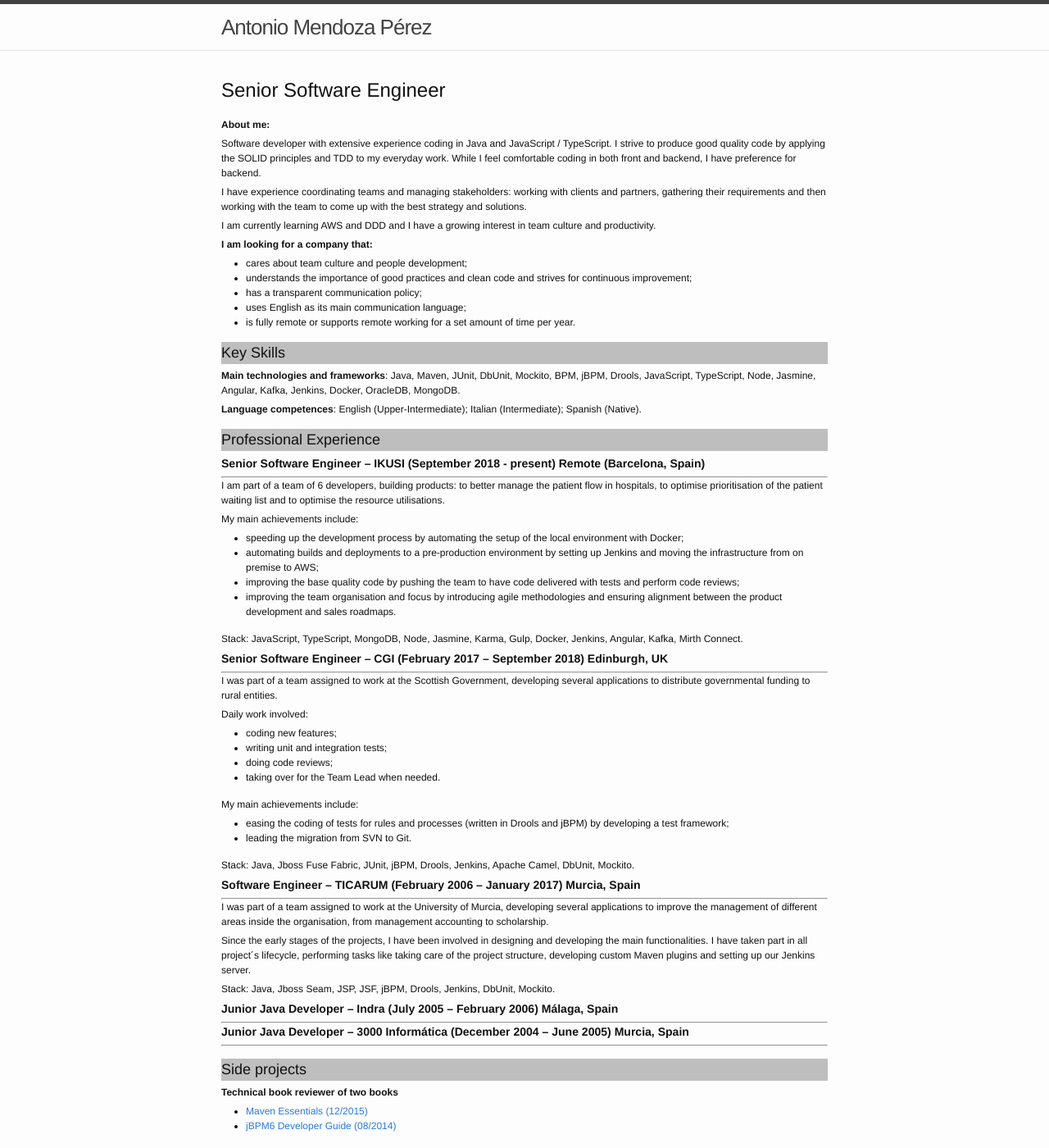
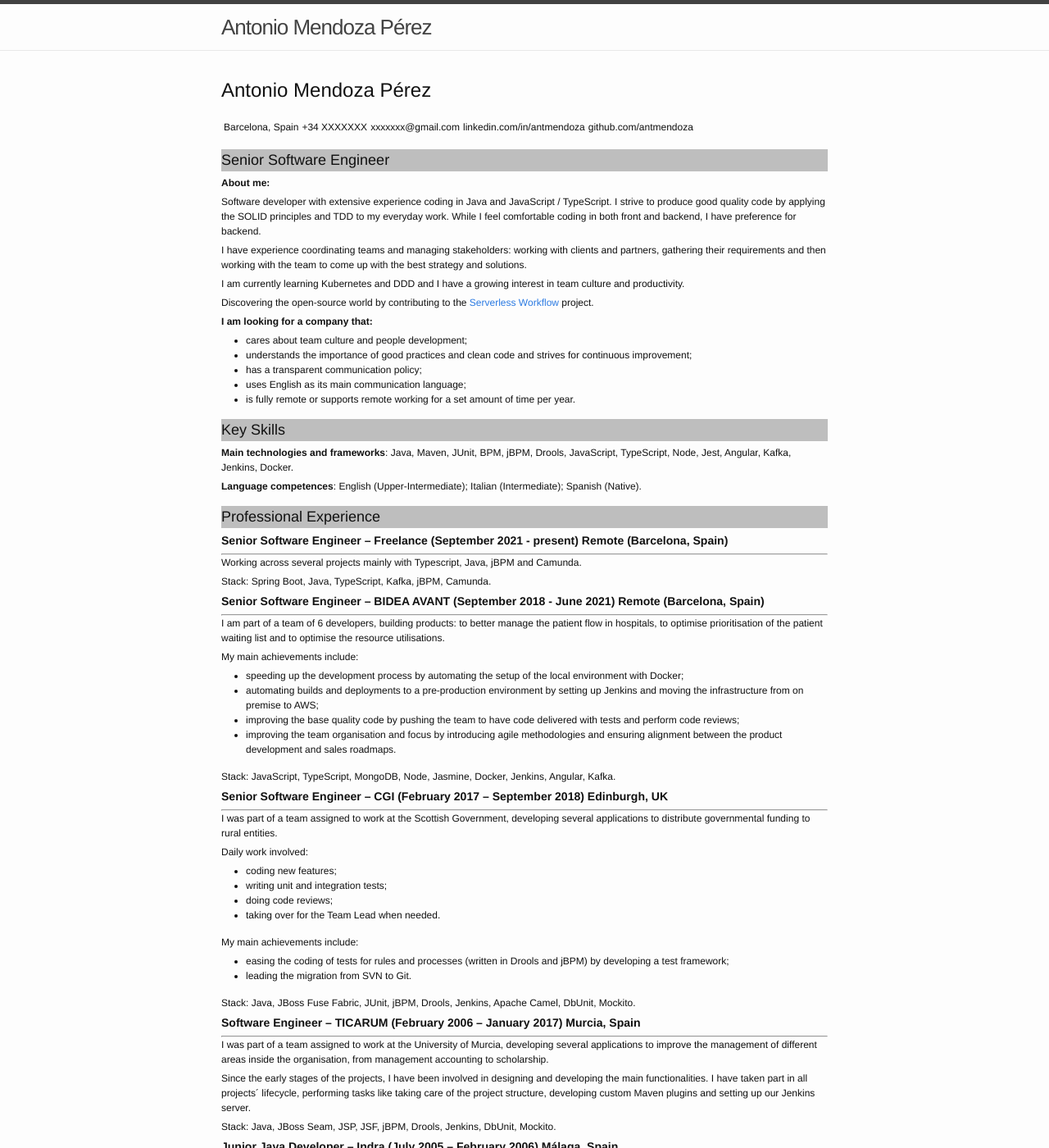
Before and after one commit to antmendoza/antmendoza.github.io, a Jekyll site: the page built from cv/en.md, in a window 1280 px wide and 1400 px high. Shown: the whole window at 82% size. Built offline with Jekyll 4.4.1, drawn with Linux system fonts in a browser that asks for light colours; some of the changed text lies outside the part shown.

Commit message:
Update en.md

```diff
--- a/cv/en.md
+++ b/cv/en.md
@@ -1,10 +1,15 @@
 ---
 layout: cv
-title: CV Antonio Mendoza Perez - Last updated 09 Jan 2021
+title: CV Antonio Mendoza Perez - Last updated 12 Dec 2021
 permalink: /cv/en.html
 ---
 
-# Senior Software Engineer
+
+# Antonio Mendoza Pérez
+
+Barcelona, Spain | +34 XXXXXXX | xxxxxxx@gmail.com | linkedin.com/in/antmendoza | github.com/antmendoza
+
+## Senior Software Engineer
 
 **About me:**
 
@@ -12,10 +17,9 @@ Software developer with extensive experience coding in Java and JavaScript / Typ
 
 I have experience coordinating teams and managing stakeholders: working with clients and partners, gathering their requirements and then working with the team to come up with the best strategy and solutions.
 
-<!--//ADD Extreme programming practices as part of agile methodologies.
+I am currently learning Kubernetes and DDD and I have a growing interest in team culture and productivity.
 
--->
-I am currently learning AWS and DDD and I have a growing interest in team culture and productivity.
+Discovering the open-source world by contributing to the [Serverless Workflow](https://github.com/serverlessworkflow) project.
 
 **I am looking for a company that:**
 - cares about team culture and people development;
@@ -25,13 +29,19 @@ I am currently learning AWS and DDD and I have a growing interest in team cultur
 - is fully remote or supports remote working for a set amount of time per year.
 
 ## Key Skills
-**Main technologies and frameworks**: Java, Maven, JUnit, DbUnit, Mockito, BPM, jBPM, Drools, JavaScript, TypeScript, Node, Jasmine, Angular, Kafka, Jenkins, Docker, OracleDB, MongoDB.
+**Main technologies and frameworks**: Java, Maven, JUnit, BPM, jBPM, Drools, JavaScript, TypeScript, Node, Jest, Angular, Kafka, Jenkins, Docker.
 
 **Language competences**: English (Upper-Intermediate); Italian (Intermediate); Spanish (Native).
 
 
 ## Professional Experience
-### Senior Software Engineer – IKUSI (September 2018 - present)                                      Remote (Barcelona, Spain)
+### Senior Software Engineer – Freelance (September 2021 - present) Remote (Barcelona, Spain)
+---
+Working across several projects mainly with Typescript, Java, jBPM and Camunda.
+
+Stack: Spring Boot, Java, TypeScript, Kafka, jBPM, Camunda.
+
+### Senior Software Engineer – BIDEA AVANT (September 2018 - June 2021) Remote (Barcelona, Spain)
 ---
 I am part of a team of 6 developers, building products: to better manage the patient flow in hospitals, to optimise prioritisation of the patient waiting list and to optimise the resource utilisations.
 
@@ -42,10 +52,9 @@ My main achievements include:
 - improving the team organisation and focus by introducing agile methodologies and ensuring alignment between the product development and sales roadmaps.
 
 
-Stack: JavaScript, TypeScript, MongoDB, Node, Jasmine, Karma, Gulp, Docker, Jenkins, Angular, Kafka, Mirth Connect.
+Stack: JavaScript, TypeScript, MongoDB, Node, Jasmine, Docker, Jenkins, Angular, Kafka.
 
-
-### Senior Software Engineer – CGI (February 2017 – September 2018)                                                   Edinburgh, UK
+### Senior Software Engineer – CGI (February 2017 – September 2018) Edinburgh, UK
 ---
 I was part of a team assigned to work at the Scottish Government, developing several applications to distribute governmental funding to rural entities.
 
@@ -59,26 +68,22 @@ My main achievements include:
 - easing the coding of tests for rules and processes (written in Drools and jBPM) by developing a test framework;
 - leading the migration from SVN to Git.
 
-Stack: Java, Jboss Fuse Fabric, JUnit, jBPM, Drools, Jenkins, Apache Camel, DbUnit, Mockito.
+Stack: Java, JBoss Fuse Fabric, JUnit, jBPM, Drools, Jenkins, Apache Camel, DbUnit, Mockito.
 
-
-
-
-### Software Engineer – TICARUM (February 2006 – January 2017)                                                            Murcia, Spain
+### Software Engineer – TICARUM (February 2006 – January 2017) Murcia, Spain
 ---
 
 I was part of a team assigned to work at the University of Murcia, developing several applications to improve the management of different areas inside the organisation, from management accounting to scholarship.
 
-Since the early stages of the projects, I have been involved in designing and developing the main functionalities. I have taken part in all project´s lifecycle, performing tasks like taking care of the project structure, developing custom Maven plugins and setting up our Jenkins server.
+Since the early stages of the projects, I have been involved in designing and developing the main functionalities. I have taken part in all projects´ lifecycle, performing tasks like taking care of the project structure, developing custom Maven plugins and setting up our Jenkins server.
 
-Stack: Java, Jboss Seam, JSP, JSF, jBPM, Drools, Jenkins, DbUnit, Mockito.
+Stack: Java, JBoss Seam, JSP, JSF, jBPM, Drools, Jenkins, DbUnit, Mockito.
 
 
-### Junior Java Developer – Indra (July 2005 – February 2006)                                                                Málaga, Spain
+### Junior Java Developer – Indra (July 2005 – February 2006) Málaga, Spain
 ---
-### Junior Java Developer – 3000 Informática (December 2004 – June 2005)                                                            Murcia, Spain
+### Junior Java Developer – 3000 Informática (December 2004 – June 2005) Murcia, Spain
 ---
-
 
 
 ## Side projects
```
Also changed, not shown: other parts of cv/en.md (+1 -1 lines).
